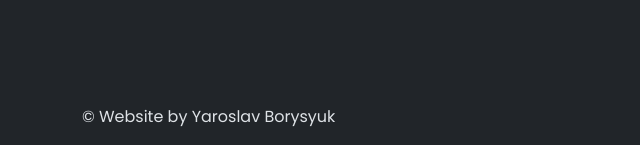
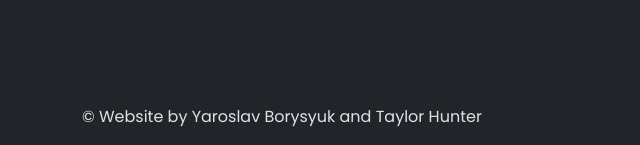
Before and after one commit to borysyy/MusicTracker, a Django app: a page that uses django_project/core/templates/core/includes/footer.html in a window 1280 px wide. Shown: the part 675-820 px from the top of the page, without its empty margins (0-640 px from the left). Run offline with Django 5.2, Linux system fonts and the light colour scheme; some libraries are stand-ins or nearby versions.

Commit message:
Added Taylor's name to the footer

```diff
--- a/django_project/core/templates/core/includes/footer.html
+++ b/django_project/core/templates/core/includes/footer.html
@@ -1,3 +1,3 @@
 <footer class="container" style="max-height: 3.75rem">
-    <p>&copy; Website by Yaroslav Borysyuk</p>
+    <p>&copy; Website by Yaroslav Borysyuk and Taylor Hunter</p>
   </footer>
```
